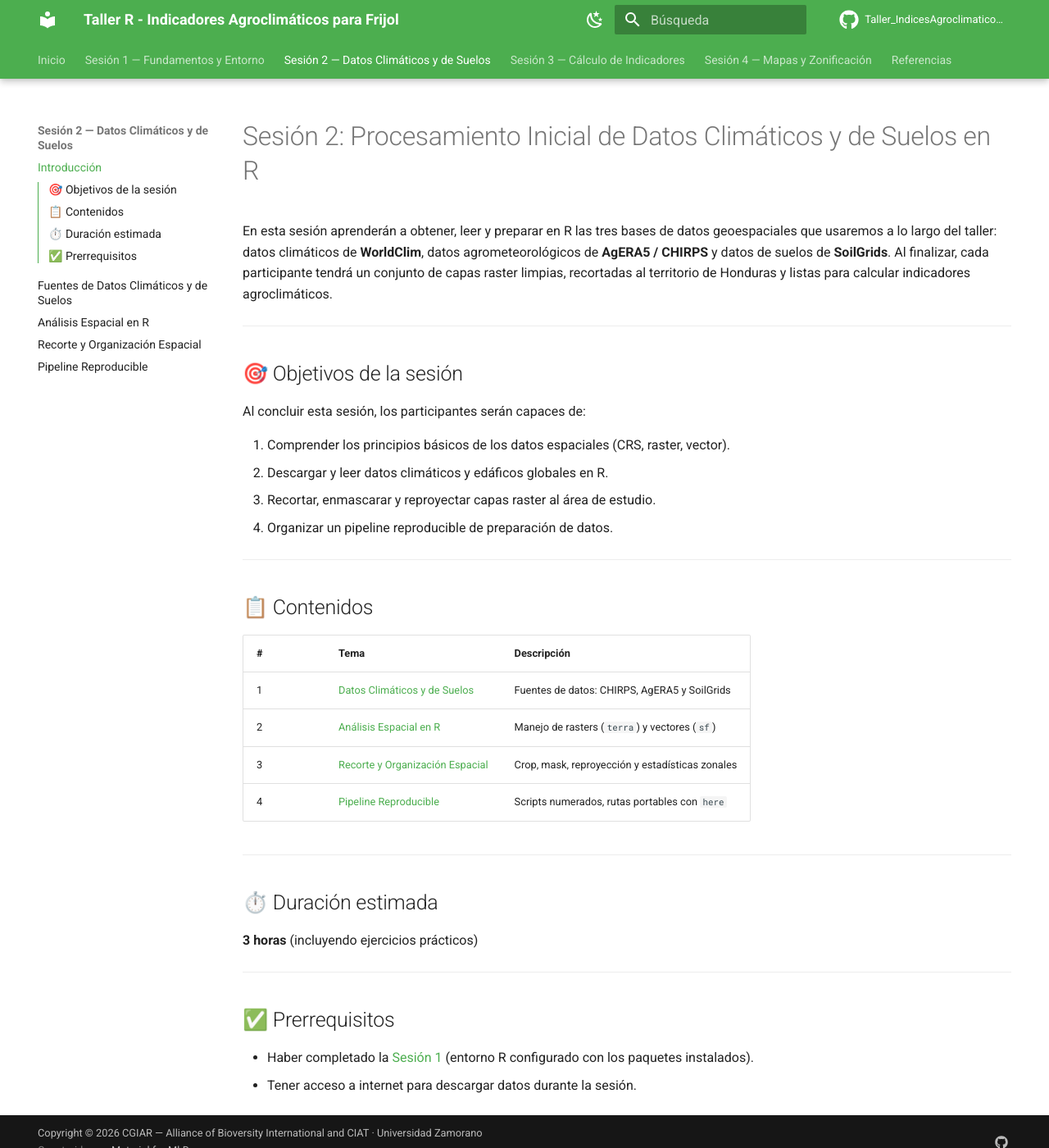
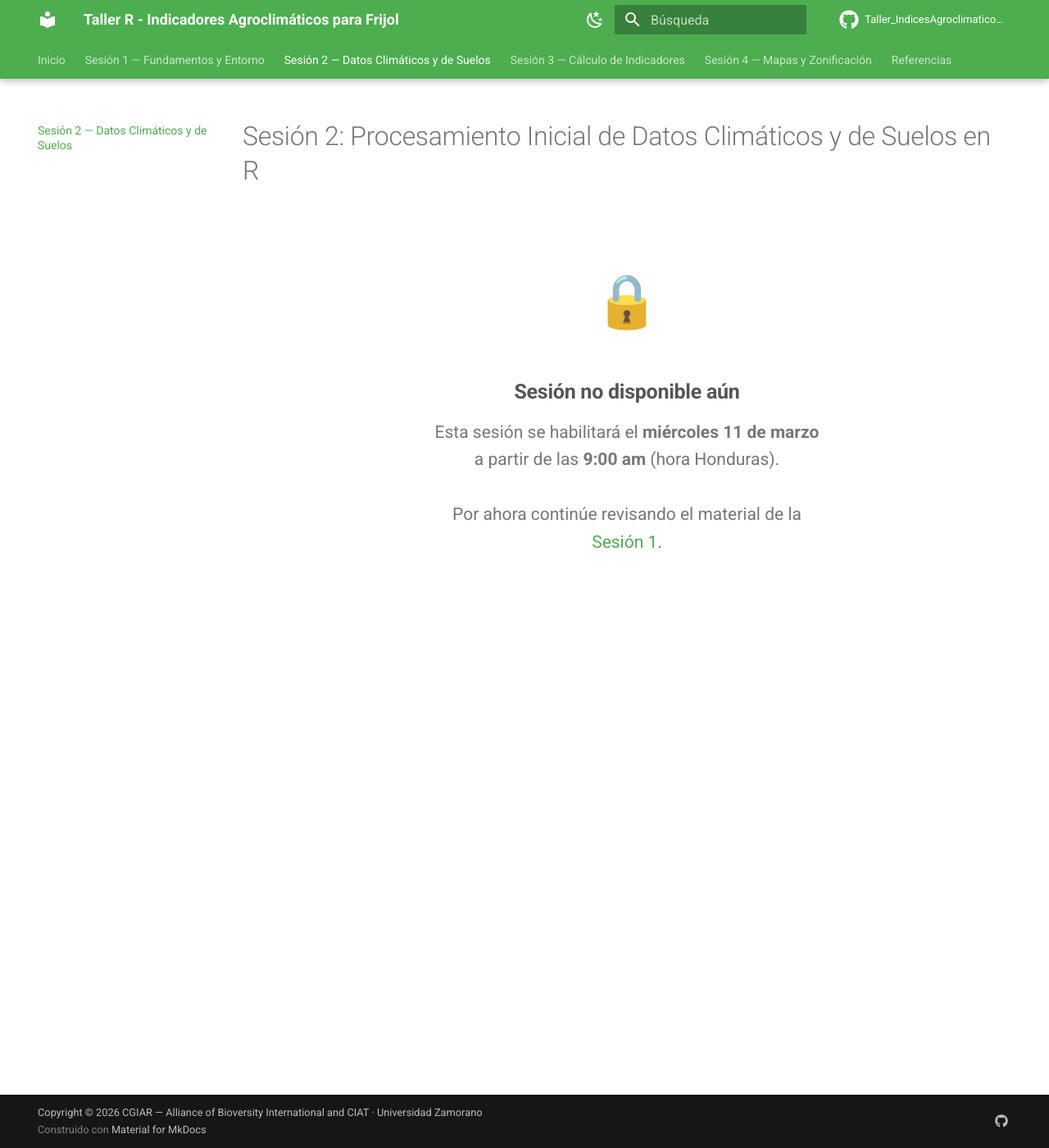
Before and after one commit to cbarriosperez/Taller_IndicesAgroclimaticos_Frijol, an MkDocs documentation site: the page built from docs/sesion2/index.md, in a window 1280 px wide and 1400 px high. Shown: the whole window at 82% size. Built offline with MkDocs 1.6.1 and Material for MkDocs 9.7.7, drawn with Linux system fonts in a browser that asks for light colours.

Commit message:
deshabilita sesión 2

```diff
--- a/docs/sesion2/index.md
+++ b/docs/sesion2/index.md
@@ -1,38 +1,12 @@
 # Sesión 2: Procesamiento Inicial de Datos Climáticos y de Suelos en R
 
-En esta sesión aprenderán a obtener, leer y preparar en R las tres bases de datos geoespaciales que usaremos a lo largo del taller: datos climáticos de **WorldClim**, datos agrometeorológicos de **AgERA5 / CHIRPS** y datos de suelos de **SoilGrids**. Al finalizar, cada participante tendrá un conjunto de capas raster limpias, recortadas al territorio de Honduras y listas para calcular indicadores agroclimáticos.
-
----
-
-## 🎯 Objetivos de la sesión
-
-Al concluir esta sesión, los participantes serán capaces de:
-
-1. Comprender los principios básicos de los datos espaciales (CRS, raster, vector).
-2. Descargar y leer datos climáticos y edáficos globales en R.
-3. Recortar, enmascarar y reproyectar capas raster al área de estudio.
-4. Organizar un pipeline reproducible de preparación de datos.
-
----
-
-## 📋 Contenidos
-
-| # | Tema | Descripción |
-|---|------|-------------|
-| 1 | [Datos Climáticos y de Suelos](clima_suelo.md) | Fuentes de datos: CHIRPS, AgERA5 y SoilGrids |
-| 2 | [Análisis Espacial en R](lectura_datos.md) | Manejo de rasters (`terra`) y vectores (`sf`) |
-| 3 | [Recorte y Organización Espacial](recorte_organizacion.md) | Crop, mask, reproyección y estadísticas zonales |
-| 4 | [Pipeline Reproducible](pipeline.md) | Scripts numerados, rutas portables con `here` |
-
----
-
-## ⏱️ Duración estimada
-
-**3 horas** (incluyendo ejercicios prácticos)
-
----
-
-## ✅ Prerrequisitos
-
-- Haber completado la [Sesión 1](../sesion1/index.md) (entorno R configurado con los paquetes instalados).
-- Tener acceso a internet para descargar datos durante la sesión.
+<div style="text-align: center; padding: 48px 24px;">
+  <div style="font-size: 64px; margin-bottom: 16px;">🔒</div>
+  <h2 style="color: #555; font-weight: 600;">Sesión no disponible aún</h2>
+  <p style="color: #777; font-size: 1.05rem; max-width: 480px; margin: 0 auto;">
+    Esta sesión se habilitará el <strong>miércoles 11 de marzo</strong>
+    a partir de las <strong>9:00 am</strong> (hora Honduras).<br><br>
+    Por ahora continúe revisando el material de la
+    <a href="https://cbarriosperez.github.io/Taller_IndicesAgroclimaticos_Frijol/sesion1/">Sesión 1</a>.
+  </p>
+</div>
--- a/mkdocs.yml
+++ b/mkdocs.yml
@@ -76,12 +76,7 @@ nav:
       - Marco Conceptual Agroclimático: sesion1/marco_conceptual.md
       - Indicadores Agroclimáticos — Conceptos Clave: sesion1/indicadores_conceptos.md
       - Configuración del Entorno en R: sesion1/configuracion_r.md
-  - Sesión 2 — Datos Climáticos y de Suelos:
-      - Introducción: sesion2/index.md
-      - Fuentes de Datos Climáticos y de Suelos: sesion2/clima_suelo.md
-      - Análisis Espacial en R: sesion2/lectura_datos.md
-      - Recorte y Organización Espacial: sesion2/recorte_organizacion.md
-      - Pipeline Reproducible: sesion2/pipeline.md
+  - Sesión 2 — Datos Climáticos y de Suelos: sesion2/index.md
   - Sesión 3 — Cálculo de Indicadores: sesion3/index.md
   - Sesión 4 — Mapas y Zonificación: sesion4/index.md
   - Referencias: referencias.md
```
